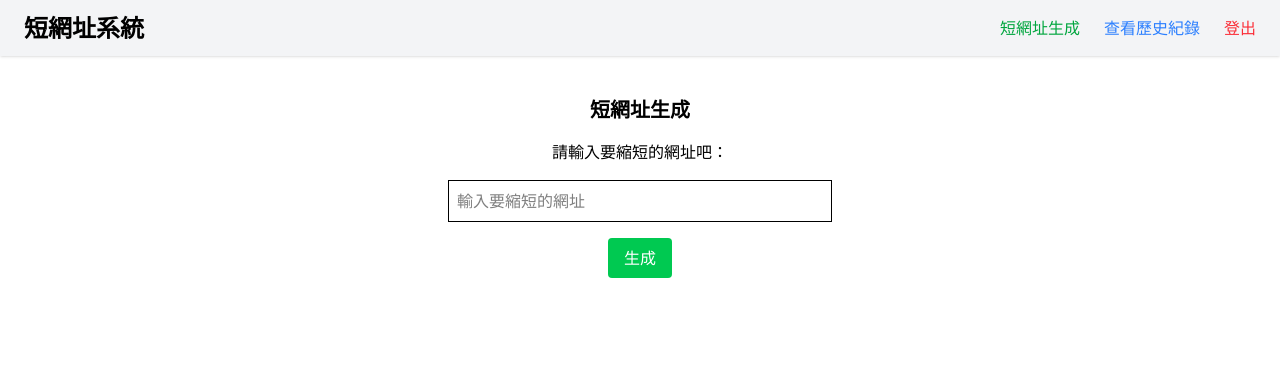
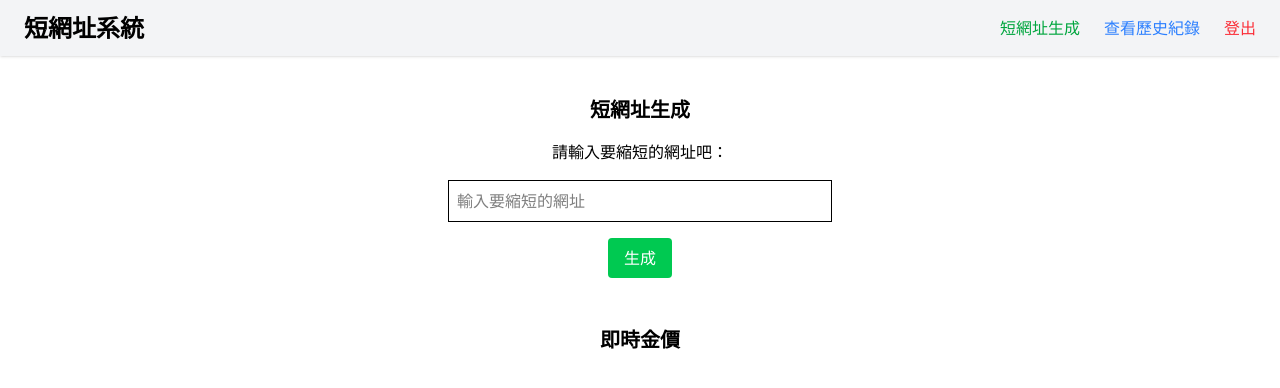
Before and after one commit to r567tw/shortener-app, a React (Vite) app: page / in a window 1280 px wide. Shown: the top 388 px of the page. Built offline with nearby package versions, Linux system fonts and the light colour scheme; no server answers; sample sign-in values are in the browser's storage.

Commit message:
Add GoldPrice component to Dashboard

```diff
--- a/src/pages/Dashboard.tsx
+++ b/src/pages/Dashboard.tsx
@@ -1,8 +1,39 @@
-import { useState } from "react";
+import { useEffect, useState } from "react";
 import axios from "axios";
 // import QRCode from "qrcode.react"; // Todo: 晚一點在處理 QRcode 的問題
 import { API_BASE_URL, BASE_URL } from "../config";
 import Navbar from "../components/Navbar";
+
+function GoldPrice() {
+  const [buyPrice, setBuyPrice] = useState<number | null>(null);
+  const [sellPrice, setSellPrice] = useState<number | null>(null);
+
+  useEffect(() => {
+    fetchGoldPrice();
+  }, []);
+
+  async function fetchGoldPrice() {
+    try {
+      const response = await axios.get(`${API_BASE_URL}/gold-price`);
+      setBuyPrice(response.data.gold_buy_price);
+      setSellPrice(response.data.gold_sell_price);
+    } catch (error) {
+      console.error("Error fetching gold price:", error);
+    }
+  }
+
+  return (
+    <div>
+      <h2 className="text-xl font-bold">即時金價</h2>
+      {buyPrice !== null && sellPrice !== null && (
+        <div className="mt-4">
+          <p>買入價：{buyPrice} 元/克</p>
+          <p>賣出價：{sellPrice} 元/克</p>
+        </div>
+      )}
+    </div>
+  );
+}
 
 const Dashboard: React.FC = () => {
   const [url, setUrl] = useState("");
@@ -57,6 +88,9 @@ const Dashboard: React.FC = () => {
           </div>
         )}
       </div>
+      <div className="mt-12 flex justify-center">
+        <GoldPrice />
+      </div>
     </>
   );
 };
```
